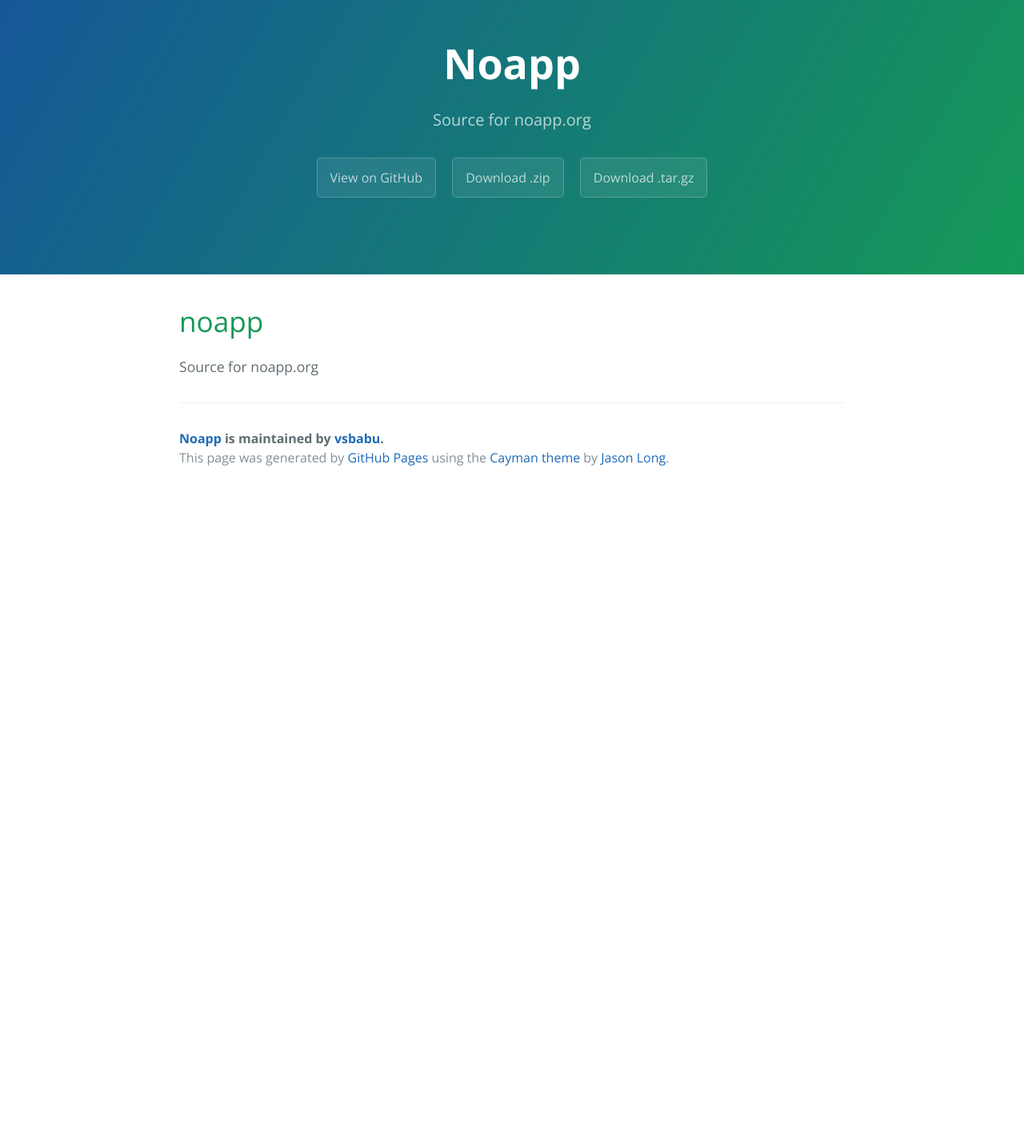
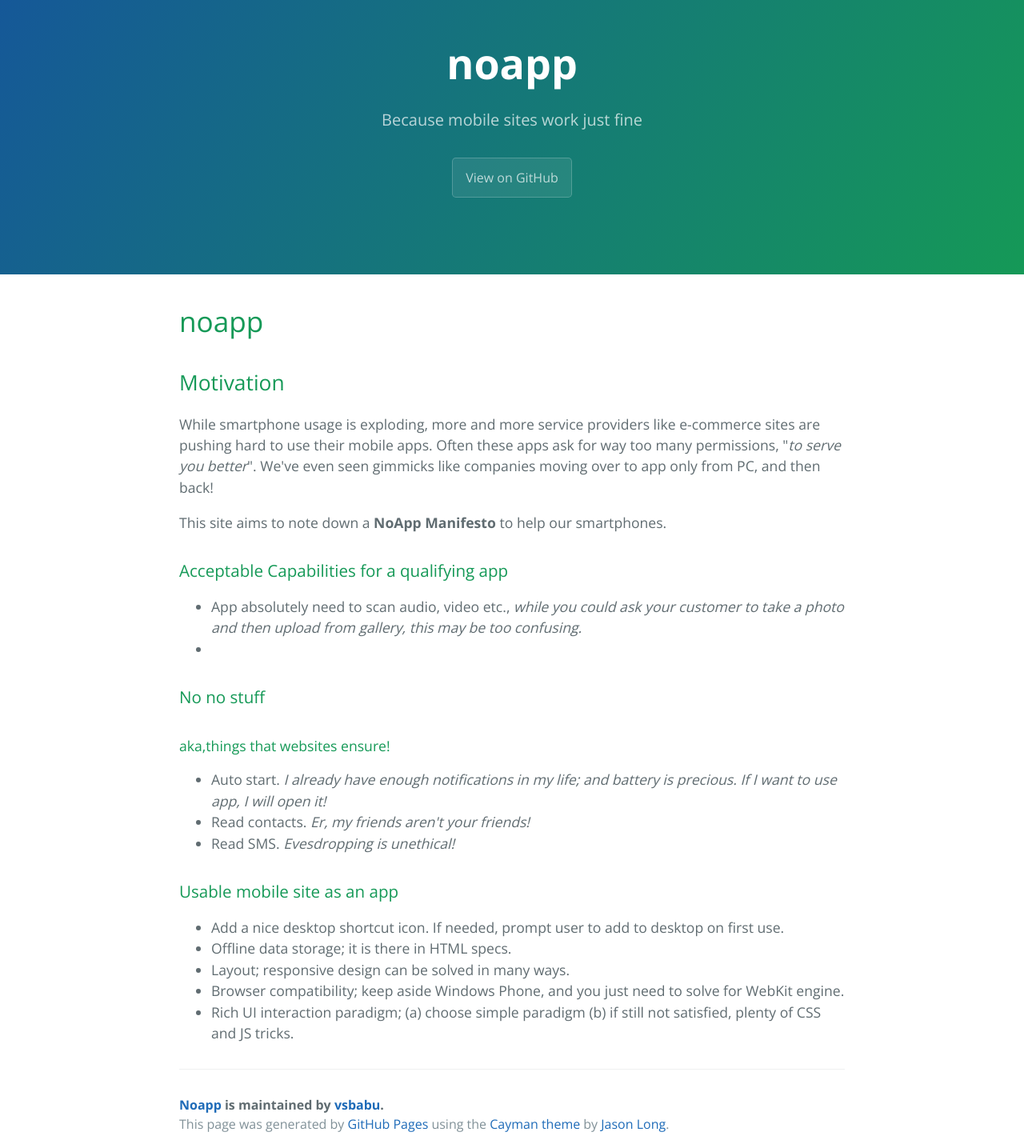
Before and after one commit to vsbabu/noapp, a plain HTML site: page index.html in a window 1280 px wide. Shown: the part 40-1460 px from the top of the page at 80% size. Before the commit the page ends 800 px from the top, so only its background shows below. Drawn offline with nearby package versions, Linux system fonts and the light colour scheme.

Commit message:
Bare bones

```diff
--- a/index.html
+++ b/index.html
@@ -2,7 +2,7 @@
 <html lang="en-us">
   <head>
     <meta charset="UTF-8">
-    <title>Noapp by vsbabu</title>
+    <title>noapp - just use mobile sites!</title>
     <meta name="viewport" content="width=device-width, initial-scale=1">
     <link rel="stylesheet" type="text/css" href="stylesheets/normalize.css" media="screen">
     <link href='https://fonts.googleapis.com/css?family=Open+Sans:400,700' rel='stylesheet' type='text/css'>
@@ -11,20 +11,48 @@
   </head>
   <body>
     <section class="page-header">
-      <h1 class="project-name">Noapp</h1>
-      <h2 class="project-tagline">Source for noapp.org</h2>
+      <h1 class="project-name">noapp</h1>
+      <h2 class="project-tagline">Because mobile sites work just fine</h2>
       <a href="https://github.com/vsbabu/noapp" class="btn">View on GitHub</a>
-      <a href="https://github.com/vsbabu/noapp/zipball/master" class="btn">Download .zip</a>
-      <a href="https://github.com/vsbabu/noapp/tarball/master" class="btn">Download .tar.gz</a>
     </section>
 
     <section class="main-content">
       <h1>
 <a id="noapp" class="anchor" href="#noapp" aria-hidden="true"><span aria-hidden="true" class="octicon octicon-link"></span></a>noapp</h1>
 
-<p>Source for noapp.org</p>
+<h2>Motivation</h2>
+<p>
+  While smartphone usage is exploding, more and more service providers like e-commerce sites are pushing hard
+  to use their mobile apps. Often these apps ask for way too many permissions, "<em>to serve you better</em>".
+  We've even seen gimmicks like companies moving over to app only from PC, and then back!
+</p>
 
-      <footer class="site-footer">
+<p>
+  This site aims to note down a <strong>NoApp Manifesto</strong> to help our smartphones.
+</p>
+
+<h3>Acceptable Capabilities for a qualifying app</h3>
+<ul>
+  <li>App absolutely need to scan audio, video etc., <em>while you could ask your customer to take a photo and then upload from gallery, this may be too confusing.</em>
+  <li>
+</ul>
+<h3>No no stuff</h3>
+<h4>aka,things that websites ensure!</h4>
+<ul>
+  <li>Auto start. <em>I already have enough notifications in my life; and battery is precious. If I want to use app, I will open it!</em></li>
+  <li>Read contacts. <em>Er, my friends aren't your friends!</em></li>
+  <li>Read SMS. <em>Evesdropping is unethical!</em></li>
+</ul>
+
+<h3>Usable mobile site as an app</h3>
+<ul>
+  <li>Add a nice desktop shortcut icon. If needed, prompt user to add to desktop on first use.</li>
+  <li>Offline data storage; it is there in HTML specs.</li>
+  <li>Layout; responsive design can be solved in many ways.</li>
+  <li>Browser compatibility; keep aside Windows Phone, and you just need to solve for WebKit engine.</li>
+  <li>Rich UI interaction paradigm; (a) choose simple paradigm (b) if still not satisfied, plenty of CSS and JS tricks.</li>
+</ul>
+<footer class="site-footer">
         <span class="site-footer-owner"><a href="https://github.com/vsbabu/noapp">Noapp</a> is maintained by <a href="https://github.com/vsbabu">vsbabu</a>.</span>
 
         <span class="site-footer-credits">This page was generated by <a href="https://pages.github.com">GitHub Pages</a> using the <a href="https://github.com/jasonlong/cayman-theme">Cayman theme</a> by <a href="https://twitter.com/jasonlong">Jason Long</a>.</span>
```
